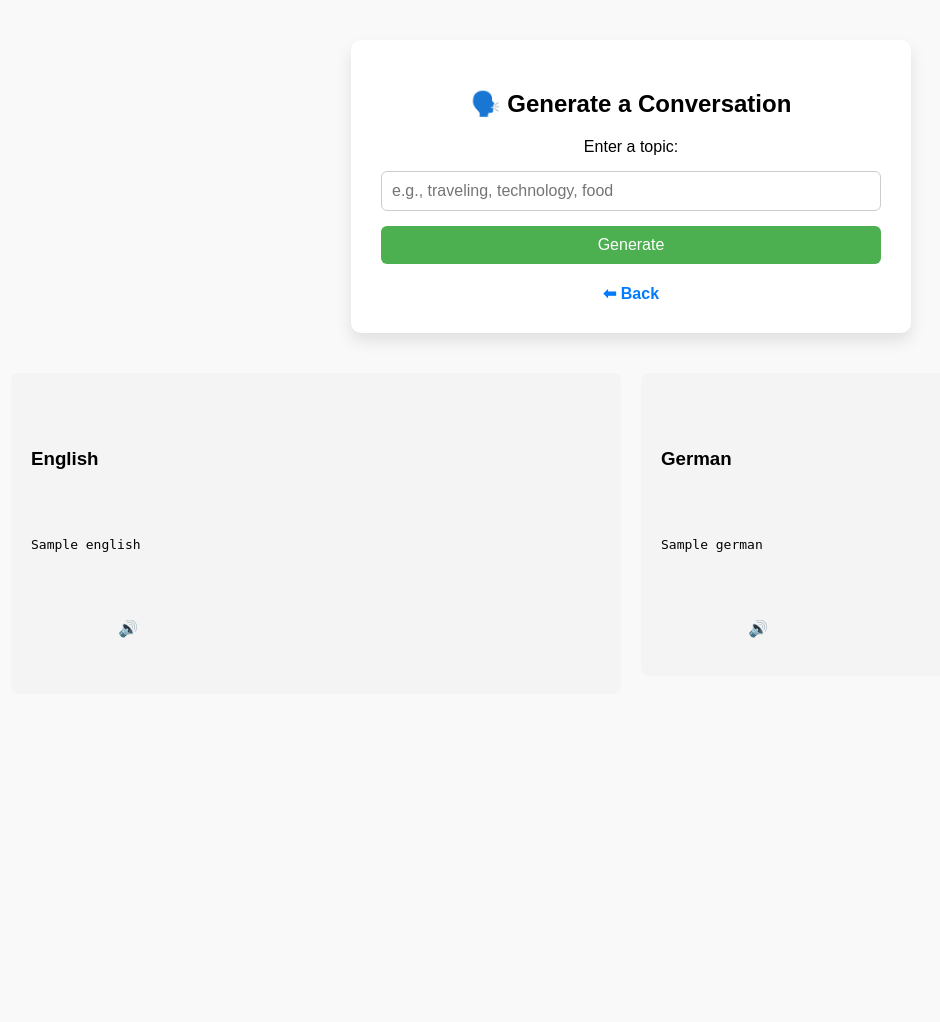
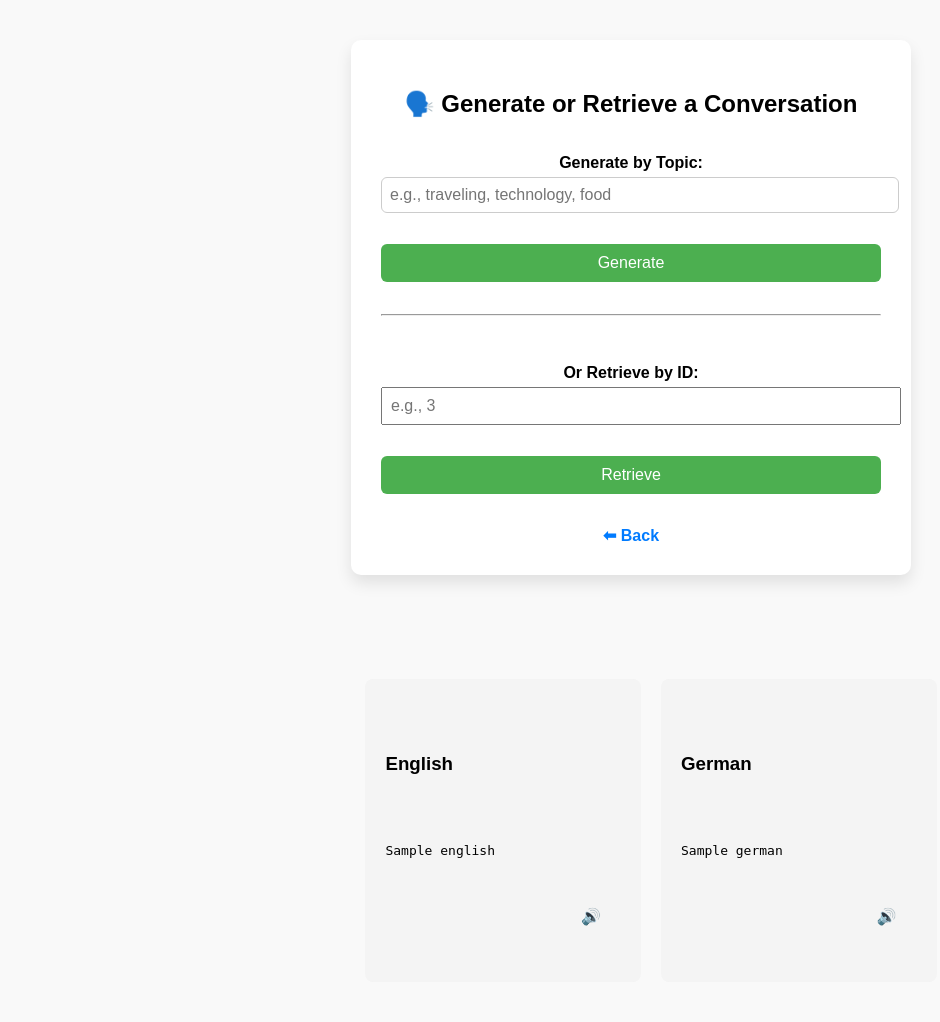
Before and after one commit to HordesOfGhost/de_und_en, a Python web app: template templates/conversation.html in a window 1280 px wide. Shown: the whole page, without its empty margins (9-949 px from the left). Before the commit the page ends 638 px from the top, so only its background shows below. Run offline with Jinja, Linux system fonts and the light colour scheme; the template is opened without the code that fills it: most values are stand-ins (such as "Sample title", 1, 10 or a date in 2020).

Commit message:
add retrieve conversations

```diff
--- a/static/conversation.css
+++ b/static/conversation.css
@@ -100,30 +100,6 @@
     background-color: #aaa;
     border-radius: 3px;
 }
-
-/* Play Button */
-.play-button {
-    background-color: #ffffff;
-    border: 2px solid #4CAF50;
-    color: #4CAF50;
-    border-radius: 50%;
-    font-size: 1.1em;
-    width: 36px;
-    height: 36px;
-    display: inline-flex;
-    align-items: center;
-    justify-content: center;
-    margin-left: 8px;
-    cursor: pointer;
-    transition: all 0.2s ease;
-}
-
-.play-button:hover {
-    background-color: #4CAF50;
-    color: white;
-    transform: scale(1.1);
-}
-
 .play-button:active {
     transform: scale(1.05);
     background-color: #3e9143;
@@ -140,3 +116,34 @@
         max-width: 100%; /* Take up full width on mobile */
     }
 }
+.form-group {
+    margin: 1rem 0;
+}
+.form-group label {
+    display: block;
+    font-weight: bold;
+    margin-bottom: 0.3rem;
+}
+.form-group input {
+    width: 100%;
+    padding: 0.5rem;
+    font-size: 1rem;
+}
+.form-group button {
+    margin-top: 0.5rem;
+    padding: 0.5rem 1rem;
+    font-size: 1rem;
+    cursor: pointer;
+}
+#retrieve-error {
+    margin-top: 0.5rem;
+    color: red;
+}
+.conversation-columns {
+    display: flex;
+    justify-content: space-between;
+    margin-top: 2rem;
+}
+.conversation-box {
+    width: 45%;
+}
--- a/templates/conversation.html
+++ b/templates/conversation.html
@@ -2,61 +2,79 @@
 <html lang="en">
 <head>
     <meta charset="UTF-8" />
-    <title>Generate Conversation</title>
+    <title>Generate or Retrieve Conversation</title>
     <meta name="viewport" content="width=device-width, initial-scale=1.0">
     <link rel="stylesheet" href="{{ url_for('static', path='conversation.css') }}">
 </head>
 <body>
     <div class="page-wrapper">
         <div class="card">
-            <h2>🗣️ Generate a Conversation</h2>
+            <h2>🗣️ Generate or Retrieve a Conversation</h2>
 
+            <!-- 🔹 Generate form -->
             <form id="conversation-form" method="post" action="/conversation">
-                <label for="topic">Enter a topic:</label>
+                <div class="form-group">
+                    <label for="topic">Generate by Topic:</label>
                     <input type="text" id="topic" name="topic" placeholder="e.g., traveling, technology, food" required />
+                </div>
                 <button type="submit">Generate</button>
             </form>
 
-            <div class="centered-link">
-                <a href="/">⬅ Back</a>
+            <div id="loading-message" style="display: none; margin-top: 0.5rem;">
+                ⏳ Generating Conversation...
             </div>
 
-            <div id="loading-message" style="display: none;">
-                ⏳ Generating Conversation...
+            <hr style="margin: 2rem 0;" />
+
+            <!-- 🔹 Retrieve form -->
+            <form id="retrieve-form">
+                <div class="form-group">
+                    <label for="conversation-id">Or Retrieve by ID:</label>
+                    <input type="number" id="conversation-id" name="conversation_id" placeholder="e.g., 3" required />
+                </div>
+                <button type="submit">Retrieve</button>
+            </form>
+
+            <div id="retrieve-error" style="display: none;"></div>
+
+            <div class="centered-link" style="margin-top: 2rem;">
+                <a href="/">⬅ Back</a>
             </div>
         </div>
 
-        {% if english and german %}
+        <!-- 🔹 Show generated or retrieved result (shared area) -->
+        <div id="conversation-output" style="margin-top: 2rem; {% if not english and not german %}display: none;{% endif %}">
             <div class="conversation-columns">
                 <div class="conversation-box">
                     <h3>English</h3>
-                <pre>{{ english }}</pre>
+                    <pre id="output-english">{% if english %}{{ english }}{% endif %}</pre>
                     <button
-                    class="play-button"
+                        id="play-english"
+                        style="background: none; border: none; cursor: pointer; font-size: 1em; padding: 0;"
                         data-text="{{ english | escape }}"
                         data-lang="English"
                         onclick="playSoundFromDataset(this)"
-                    style="background: none; border: none; cursor: pointer; font-size: 1em; padding: 0;"
-                    title="Play Sound">
+                        title="Play Sound"
+                        {% if not english %}style="display: none;"{% endif %}>
                         🔊
                     </button>
-
                 </div>
                 <div class="conversation-box">
                     <h3>German</h3>
-                <pre>{{ german }}</pre>
+                    <pre id="output-german">{% if german %}{{ german }}{% endif %}</pre>
                     <button
-                    class="play-button"
+                        id="play-german"
+                        style="background: none; border: none; cursor: pointer; font-size: 1em; padding: 0;"
                         data-text="{{ german | escape }}"
                         data-lang="German"
                         onclick="playSoundFromDataset(this)"
-                    style="background: none; border: none; cursor: pointer; font-size: 1em; padding: 0;"
-                    title="Play Sound">
+                        title="Play Sound"
+                        {% if not german %}style="display: none;"{% endif %}>
                         🔊
                     </button>
                 </div>
             </div>
-        {% endif %}
+        </div>
     </div>
 
     <script>
@@ -78,7 +96,6 @@
         }
 
         function playSound(text, language) {
-            console.log("herereee");
             const langMap = {
                 "English": "en",
                 "German": "de"
@@ -89,9 +106,7 @@
 
             fetch('/synthesize-conversation?' + params.toString())
                 .then(response => {
-                    if (!response.ok) {
-                        throw new Error("Failed to fetch audio.");
-                    }
+                    if (!response.ok) throw new Error("Failed to fetch audio.");
                     return response.blob();
                 })
                 .then(blob => {
@@ -104,6 +119,43 @@
                     alert("Audio playback failed.");
                 });
         }
+
+        // Retrieve by ID logic
+        const retrieveForm = document.getElementById("retrieve-form");
+        const retrievedConversation = document.getElementById("conversation-output");
+        const retrieveError = document.getElementById("retrieve-error");
+
+        retrieveForm.addEventListener("submit", (event) => {
+            event.preventDefault();
+            const id = document.getElementById("conversation-id").value;
+            retrieveError.style.display = "none";
+            retrievedConversation.style.display = "none";
+
+            fetch(`/records/${id}?table_name=conversations`)
+                .then(response => {
+                    if (!response.ok) throw new Error("Conversation not found.");
+                    return response.json();
+                })
+                .then(data => {
+                    document.getElementById("output-english").textContent = data.english;
+                    document.getElementById("output-german").textContent = data.german;
+
+                    const playEnglish = document.getElementById("play-english");
+                    const playGerman = document.getElementById("play-german");
+
+                    playEnglish.setAttribute('data-text', data.english);
+                    playGerman.setAttribute('data-text', data.german);
+
+                    playEnglish.style.display = "inline-block";
+                    playGerman.style.display = "inline-block";
+
+                    retrievedConversation.style.display = "block";
+                })
+                .catch(error => {
+                    retrieveError.textContent = error.message;
+                    retrieveError.style.display = "block";
+                });
+        });
     </script>
 </body>
 </html>
```
Also changed, not shown: de_en.db. Lines whose indentation alone changed are shown as unchanged.
